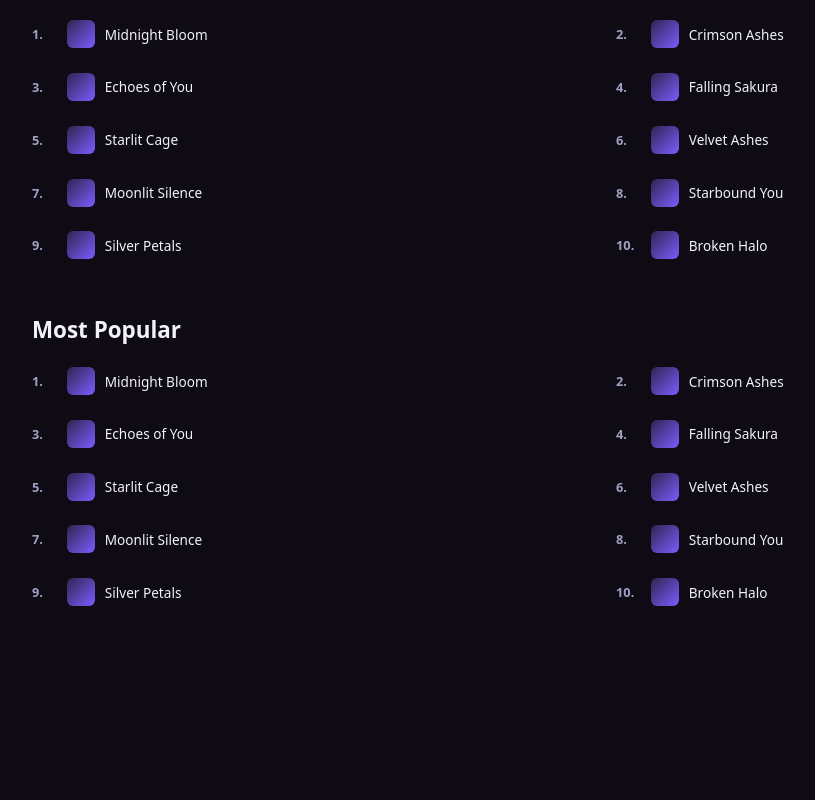
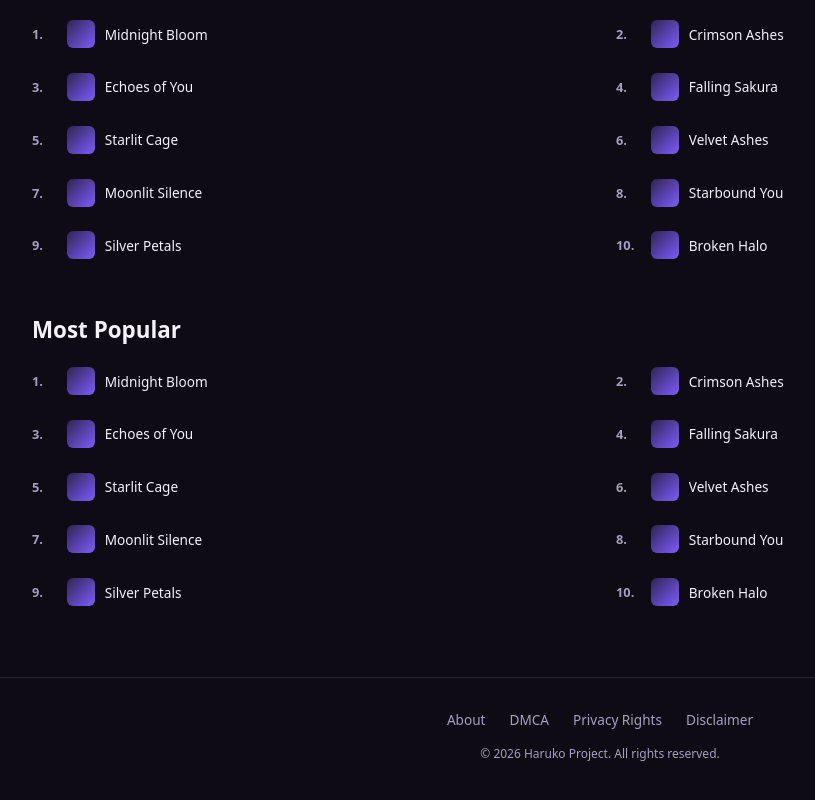
Before and after one commit to kozakiharuko-afk/haruko-frontend, a Next.js app: page / in a window 1280 px wide. Shown: the part 816-1616 px from the top of the page, without its empty margins (40-855 px from the left). Before the commit the page ends 1509 px from the top, so only its background shows below. Built offline with nearby package versions, Linux system fonts and the light colour scheme.

Commit message:
Add footer with About, DMCA, Privacy, and Disclaimer links

```diff
--- a/app/globals.css
+++ b/app/globals.css
@@ -658,3 +658,43 @@ section:nth-of-type(2) h2 {
     transform: scale(1.08);
   }
 }
+
+/* ======================================================
+   FOOTER
+   ====================================================== */
+
+.footer {
+  border-top: 1px solid var(--border);
+  padding: 2rem 1rem;
+  margin-top: 4rem;
+}
+
+.footer-inner {
+  max-width: 1200px;
+  margin: 0 auto;
+  text-align: center;
+}
+
+.footer-links {
+  display: flex;
+  justify-content: center;
+  gap: 1.5rem;
+  flex-wrap: wrap;
+  margin-bottom: 1rem;
+}
+
+.footer-links a {
+  font-size: 0.85rem;
+  color: var(--muted);
+  text-decoration: none;
+  transition: color 0.2s ease;
+}
+
+.footer-links a:hover {
+  color: var(--accent);
+}
+
+.footer-note {
+  font-size: 0.75rem;
+  color: var(--muted);
+}
--- a/app/page.tsx
+++ b/app/page.tsx
@@ -226,6 +226,21 @@ export default function HomePage() {
     </li>
   </ol>
 </section>
+{/* 🧾 Footer */}
+<footer className="footer">
+  <div className="footer-inner">
+    <nav className="footer-links">
+      <a href="#">About</a>
+      <a href="#">DMCA</a>
+      <a href="#">Privacy Rights</a>
+      <a href="#">Disclaimer</a>
+    </nav>
+
+    <p className="footer-note">
+      © {new Date().getFullYear()} Haruko Project. All rights reserved.
+    </p>
+  </div>
+</footer>
     </main>
   );
 }
```
